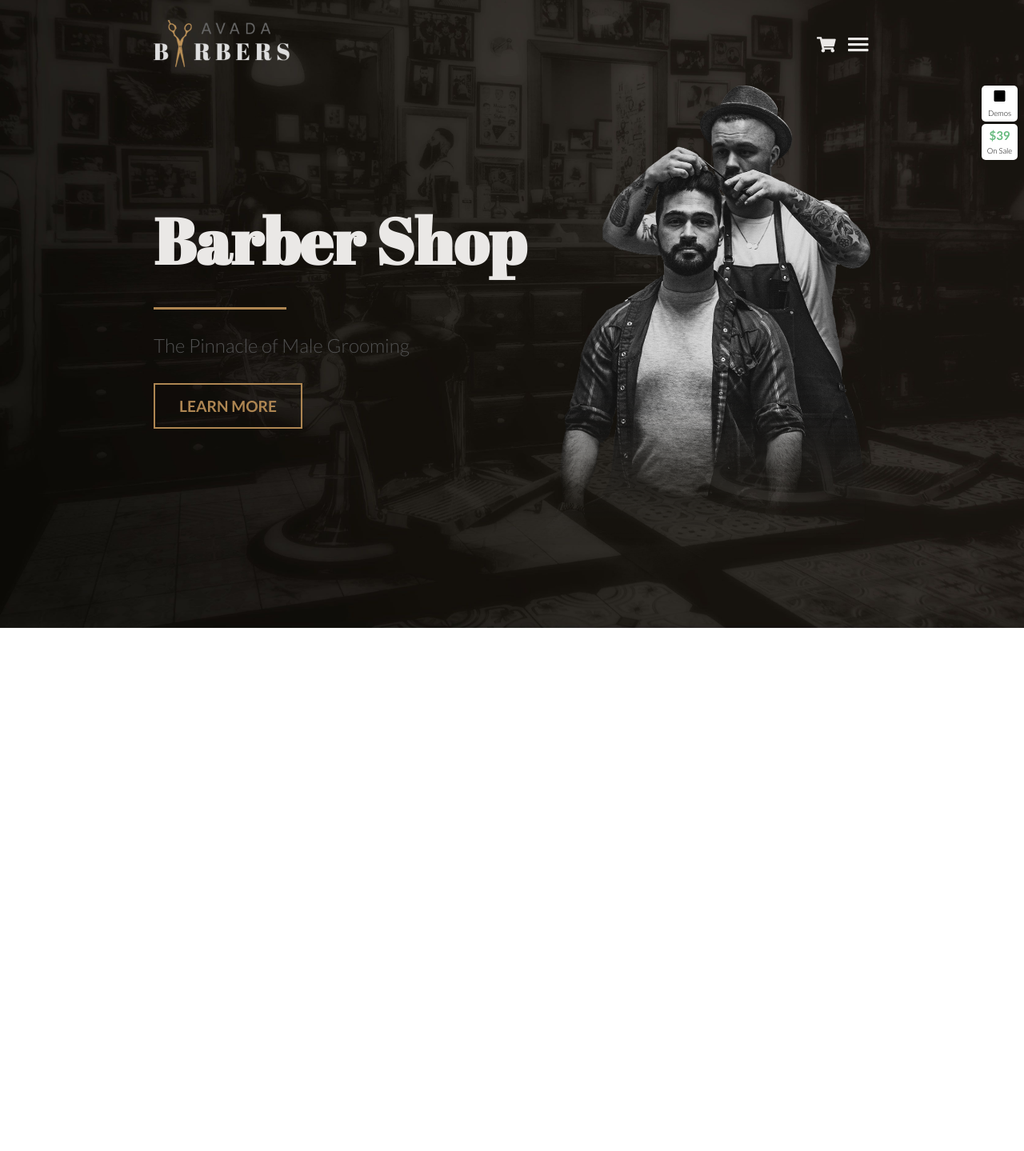
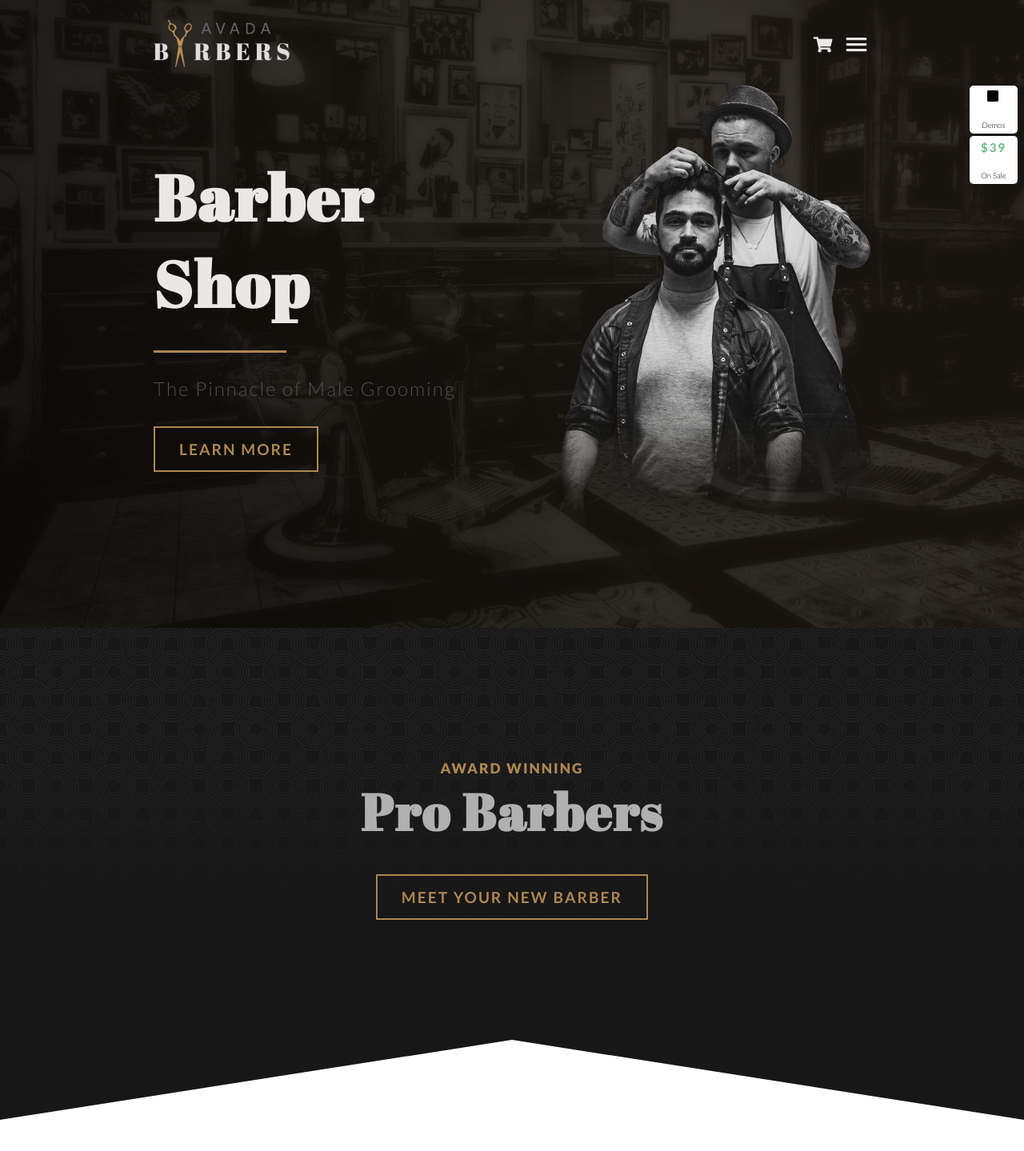
Before and after one commit to giuseppeperna/proj-html-vuejs, a plain HTML site: page index.html in a window 1280 px wide. Shown: the part 15-1454 px from the top of the page at 80% size. Before the commit the page ends 800 px from the top, so only its background shows below. Drawn offline with Linux system fonts and the light colour scheme.

Commit message:
Barber Shop
Award section completed

```diff
--- a/css/style.css
+++ b/css/style.css
@@ -8,6 +8,7 @@ body {
   font-size: 15px;
   font-family: 'Abril Fatface', cursive;
   font-family: 'Lato', sans-serif;
+  letter-spacing: 2px;
 }
 
 /* COMMON */
@@ -147,12 +148,12 @@ header {
 
 .widgets-container {
   width: 100%;
-  position: absolute;
+  position: fixed;
 }
 
 .widget {
-  width: 45px;
-  height: 45px;
+  width: 60px;
+  height: 60px;
   background-color: #FFF;
   border-radius:5px;
   margin-right: 8px;
@@ -163,6 +164,7 @@ header {
 
 .widget span {
   font-size: 0.6rem;
+  letter-spacing: 0;
 }
 
 .widget i {
@@ -173,6 +175,8 @@ header {
   margin-bottom: 5px;
   color: #66ba7e;
 }
+
+/* HERO */
 
 #hero {
   width: 70%;
@@ -210,3 +214,43 @@ header {
   font-weight: 400;
   margin-bottom: 50px;
 }
+
+/* AWARD SECTION */
+
+#award {
+  background-image: url("../img/avadabarbers-award-bg.jpg");
+  background-position: center-top;
+  background-repeat: no-repeat;
+  background-size: cover;
+  padding: 165px 0 250px 0;
+  position: relative;
+}
+
+.award-text {
+  margin: auto;
+}
+
+.award-text h4 {
+  font-size: 1.1rem;
+  font-weight: 900;
+
+}
+
+.award-text h1 {
+  font-family: "Abril Fatface";
+  font-size: 4rem;
+}
+
+.spacer-top {
+  height: 100px;
+  width: 100%;
+  clip-path:polygon(50% 0%, 0% 100%, 100% 100%);
+  background-color :#FFF;
+  position: absolute;
+  bottom: 0;
+}
+
+#services {
+  height: 600px;
+  background-color: #FFF;
+}
--- a/index.html
+++ b/index.html
@@ -6,7 +6,7 @@
     <link rel="shortcut icon" href="img/netflix-logo.png" type="image/x-icon">
 
     <!-- GOOGLE FONTS -->
-    <link href="https://fonts.googleapis.com/css2?family=Abril+Fatface&family=Lato:wght@100;300;700&display=swap" rel="stylesheet">
+    <link href="https://fonts.googleapis.com/css2?family=Abril+Fatface&family=Lato:wght@100;300;700;900&display=swap" rel="stylesheet">
 
     <!-- FONT-AWESOME -->
     <link rel="stylesheet" href="https://use.fontawesome.com/releases/v5.5.0/css/all.css">
@@ -44,7 +44,7 @@
             <i class="fas fa-square"></i>
             <span>Demos</span>
           </div>
-          <div class="widget container-flex flex-column center-items">
+          <div class="widget container-flex flex-column center-items justify-space-between">
             <h4>$39</h4>
             <span>On Sale</span>
           </div>
@@ -70,6 +70,14 @@
     <main>
 
       <section id="award">
+        <div class="award-text container-flex flex-column center-items">
+          <h4 class="accent-colour">AWARD WINNING</h4>
+          <h1 class="lightgrey-text">Pro Barbers</h1>
+          <a href="#" class="cta-btn accent-colour">meet your new barber</a>
+        </div>
+
+        <!-- TRIANGLE SPACER -->
+        <div class="spacer-top"></div>
 
       </section>
 
```
Also changed, not shown: img/avadabarbers-award-bg.jpg (added).
